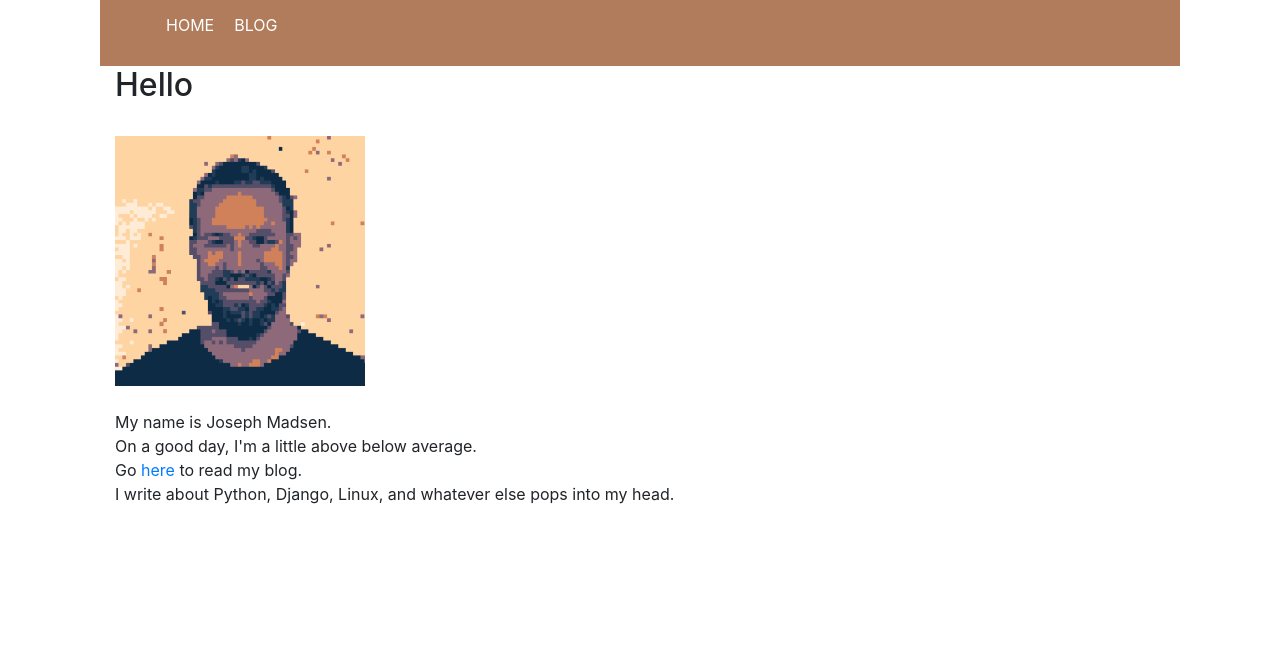
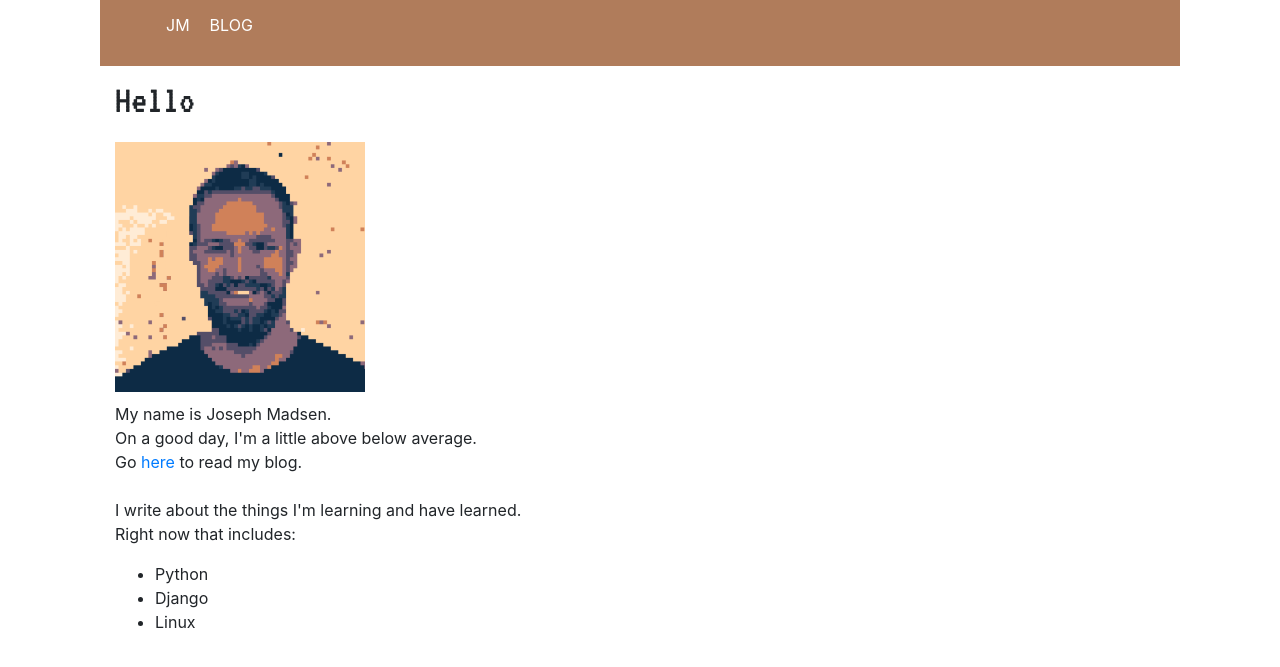
Before and after one commit to josephmads/jmsite, a Django app: page / in a window 1280 px wide. Shown: the top 667 px of the page. Run offline with Django 4.2, Linux system fonts and the light colour scheme; some libraries are stand-ins or nearby versions.

Commit message:
adds VT323 font

```diff
--- a/blog/templates/base.html
+++ b/blog/templates/base.html
@@ -16,10 +16,11 @@
 {% block navbar %}
     <nav class="navbar background">
         <ul class="nav-list">
-            <li><a href="{% url 'home' %}">HOME</a></li>
+            <li><a href="{% url 'home' %}">JM</a></li>
             <li><a href="{% url 'blog:index' %}">BLOG</a></li>
         </ul>
     </nav>
+    <div class="spacer"></div>
 {% endblock navbar %}
 
 
--- a/blog/templates/blog/home.html
+++ b/blog/templates/blog/home.html
@@ -5,17 +5,22 @@
 {% load static %}
 
 <div class="container-sm">
-    <h2>Hello</h2>
-    <br>
+    <h1 class="vt">Hello</h1>
+    <div class="spacer"></div>
     <img src="{% static 'images/jm_headshot.png' %}" alt="pixelated Joseph Madsen" width="250" height="250">
-    <br>
-    <br>
+    <div class="spacer"></div>
     <p>
         My name is Joseph Madsen.<br>
         On a good day, I'm a little above below average.<br>
-        Go <a href="{% url 'blog:index' %}">here</a> to read my blog.<br>
-        I write about Python, Django, Linux, and whatever else pops into my head.
+        Go <a href="{% url 'blog:index' %}">here</a> to read my blog.<br><br>
+        I write about the things I'm learning and have learned.<br>
+        Right now that includes:<br>
     </p>
+    <ul>
+        <li>Python</li>
+        <li>Django</li>
+        <li>Linux</li>
+    </ul>
 </div>
 
 {% endblock content %}
--- a/static/css/styles.css
+++ b/static/css/styles.css
@@ -1,3 +1,9 @@
+@import url('https://fonts.googleapis.com/css2?family=VT323&display=swap');
+
+.vt {
+	font-family: 'VT323', monospace;
+}
+
 body {
 	max-width: 1080px;
 	margin: auto;
@@ -35,3 +41,8 @@ body {
     background-blend-mode: darken;
     background-size: cover;
 }
+
+.spacer {
+    min-width: 10px;
+    min-height: 10px;
+}
```
Also changed, not shown: blog/static/css/styles.css (+11 -0 lines), blog/templates/blog/index.html (+5 -5 lines).
